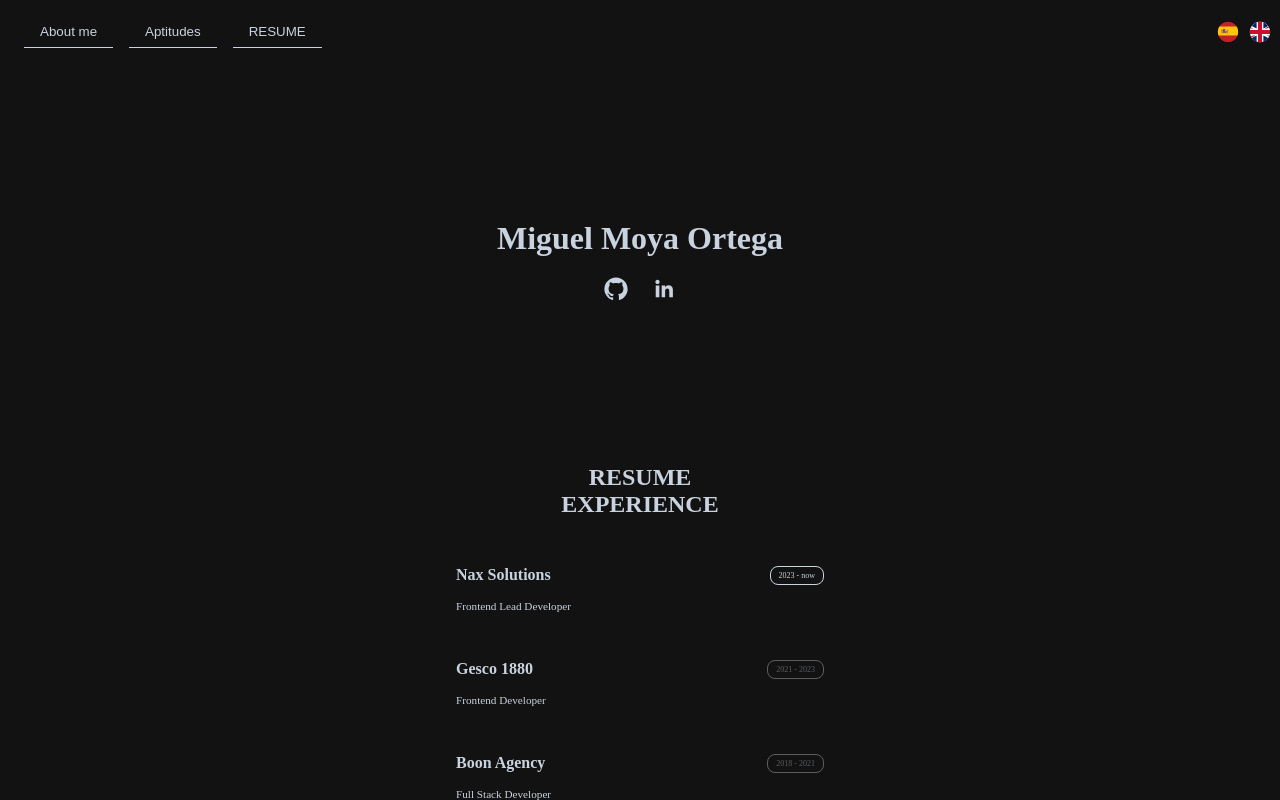
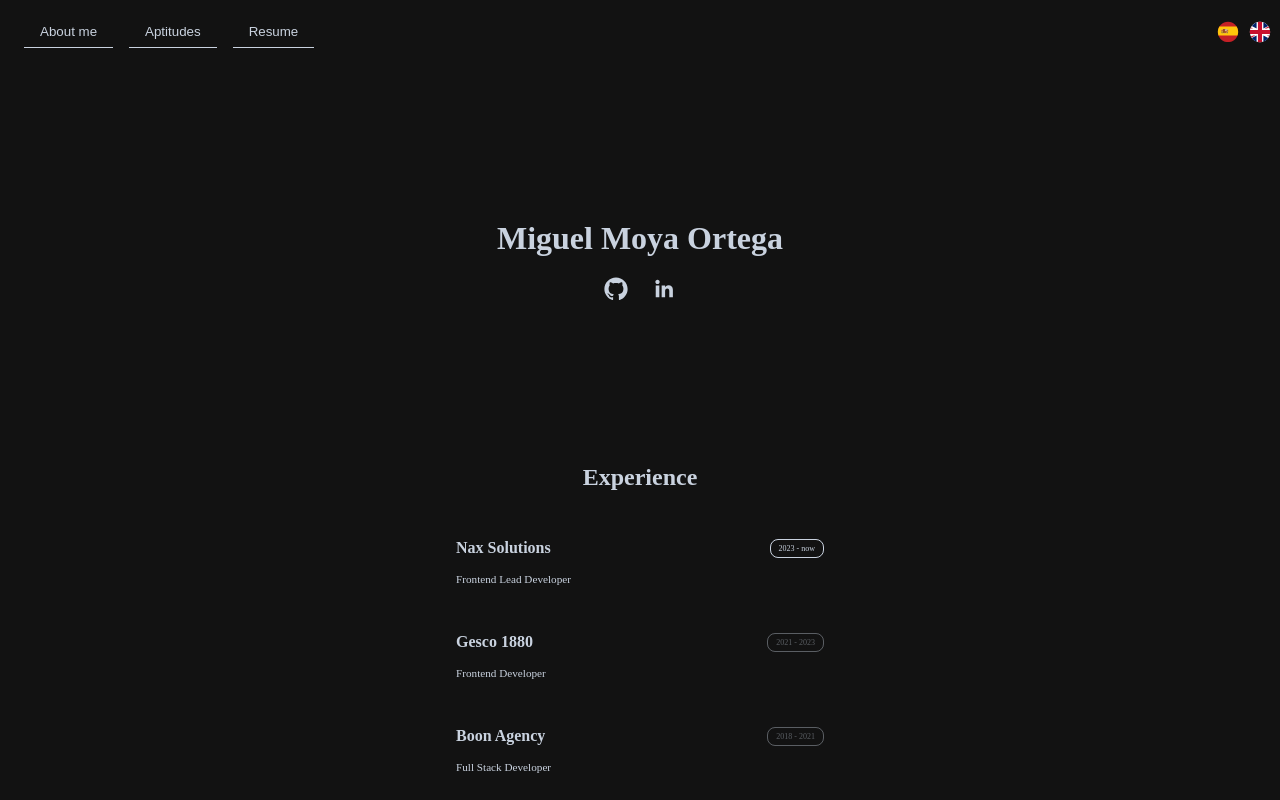
Before and after one commit to miguelmoya1/miguelmoya1, a Next.js app in the folder web/: page /resume in a window 1280 px wide. Built offline with nearby package versions, Linux system fonts and the light colour scheme; no server answers.

Commit message:
translate

```diff
--- a/web/app/resume/page.tsx
+++ b/web/app/resume/page.tsx
@@ -7,8 +7,6 @@ export default async function Resume() {
   const { t } = await useTranslate();
   return (
     <div className={styles.container}>
-      <h1>{t('RESUME')}</h1>
-
       <h2>{t('EXPERIENCE')}</h2>
 
       <div className={styles.cards}>
--- a/web/locale/en.json
+++ b/web/locale/en.json
@@ -2,5 +2,7 @@
   "ABOUT_ME": "About me",
   "ABOUT_ME_CONTENT": "My name is Miguel Moya Ortega. I'm a Full Stack Developer based in Alicante, Spain, and I'm very passionate and dedicated to my work. With {{ years }} years experience as a professional Full Stack Developer, I have acquired the skills necessary to build great and premium websites, apps and services.",
   "APTITUDES": "Aptitudes",
-  "CHANGE_RETRO": "Change retro"
+  "CHANGE_RETRO": "Change retro",
+  "EXPERIENCE": "Experience",
+  "RESUME": "Resume"
 }
--- a/web/locale/es.json
+++ b/web/locale/es.json
@@ -2,5 +2,7 @@
   "ABOUT_ME": "Sobre mí",
   "ABOUT_ME_CONTENT": "Mi nombre es Miguel Moya Ortega. Soy un desarrollador Full Stack con sede en Alicante, España, y estoy muy apasionado y dedicado a mi trabajo. Con {{ years }} años de experiencia como desarrollador Full Stack profesional, he adquirido las habilidades necesarias para construir sitios web, aplicaciones y servicios excelentes y premium.",
   "APTITUDES": "Aptitudes",
-  "CHANGE_RETRO": "Cambiar a retro"
+  "CHANGE_RETRO": "Cambiar a retro",
+  "EXPERIENCE": "Experiencia",
+  "RESUME": "Resumen"
 }
```
